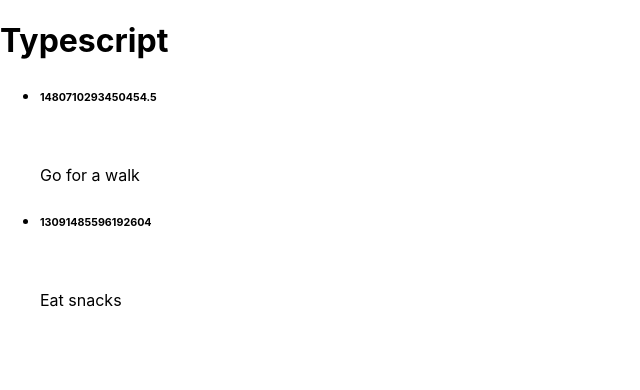
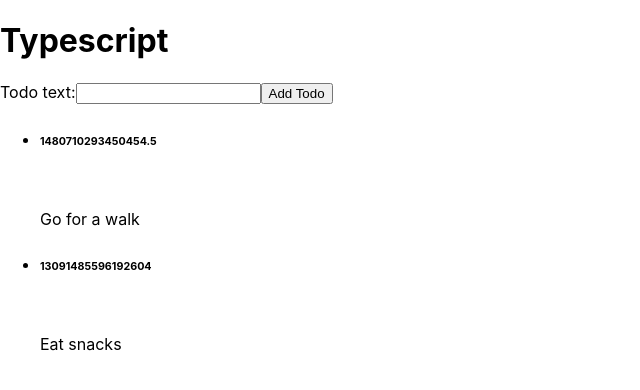
Before and after one commit to RZFalcore/udemy-react-ts, a React (Create React App) app: page / in a window 1280 px wide. Shown: the top 390 px of the page, without its empty margins (0-640 px from the left). Built offline with nearby package versions, Linux system fonts and the light colour scheme.

Commit message:
added newTodo form dummy

```diff
--- a/src/App.tsx
+++ b/src/App.tsx
@@ -1,4 +1,5 @@
 import React from "react";
+import NewTodo from "./components/NewTodo";
 import Todos from "./components/Todos";
 import Todo from './models/todo';
 
@@ -6,6 +7,7 @@
   const todos = [new Todo("Go for a walk"), new Todo("Eat snacks")]
   return <div>
     <h1>Typescript</h1>
+    <NewTodo/>
     <Todos items={todos}/>
     </div>
 }
--- /dev/null
+++ b/src/components/NewTodo.tsx
@@ -0,0 +1,13 @@
+import React from 'react';
+
+const NewTodo = () => {
+    return (
+        <form>
+            <label htmlFor="todo">Todo text:</label>
+            <input type="text" name="todo" id="todo" />
+            <button>Add Todo</button>
+        </form>
+    );
+}
+
+export default NewTodo;
```
